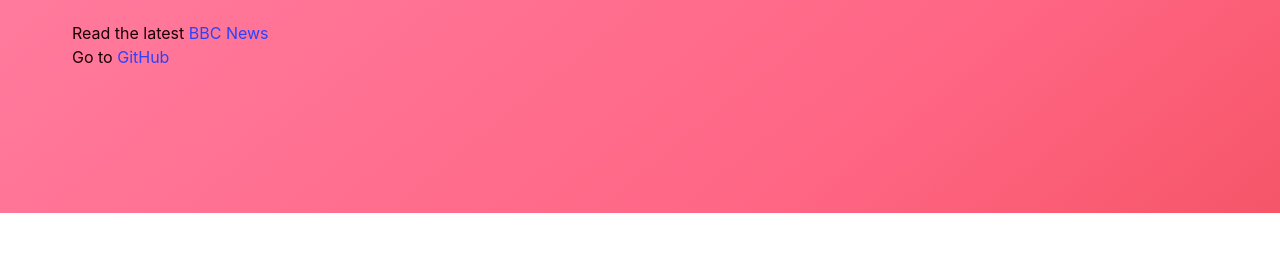
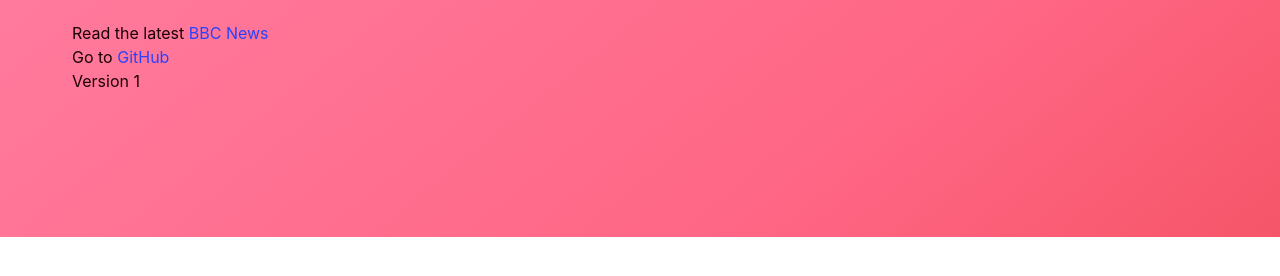
Before and after one commit to Tth790/Tth790.github.io, a plain HTML site: page index.html in a window 1280 px wide. Shown: the part 208-484 px from the top of the page. Drawn offline with nearby package versions, Linux system fonts and the light colour scheme; no server answers.

Commit message:
Update index.html

```diff
--- a/index.html
+++ b/index.html
@@ -22,6 +22,10 @@
                 Go to <a href="//github.io">GitHub</a>
             </p>
 
+            <p>
+                Version 1
+            </p>
+
         </div>
     </div>
 </section>
```
